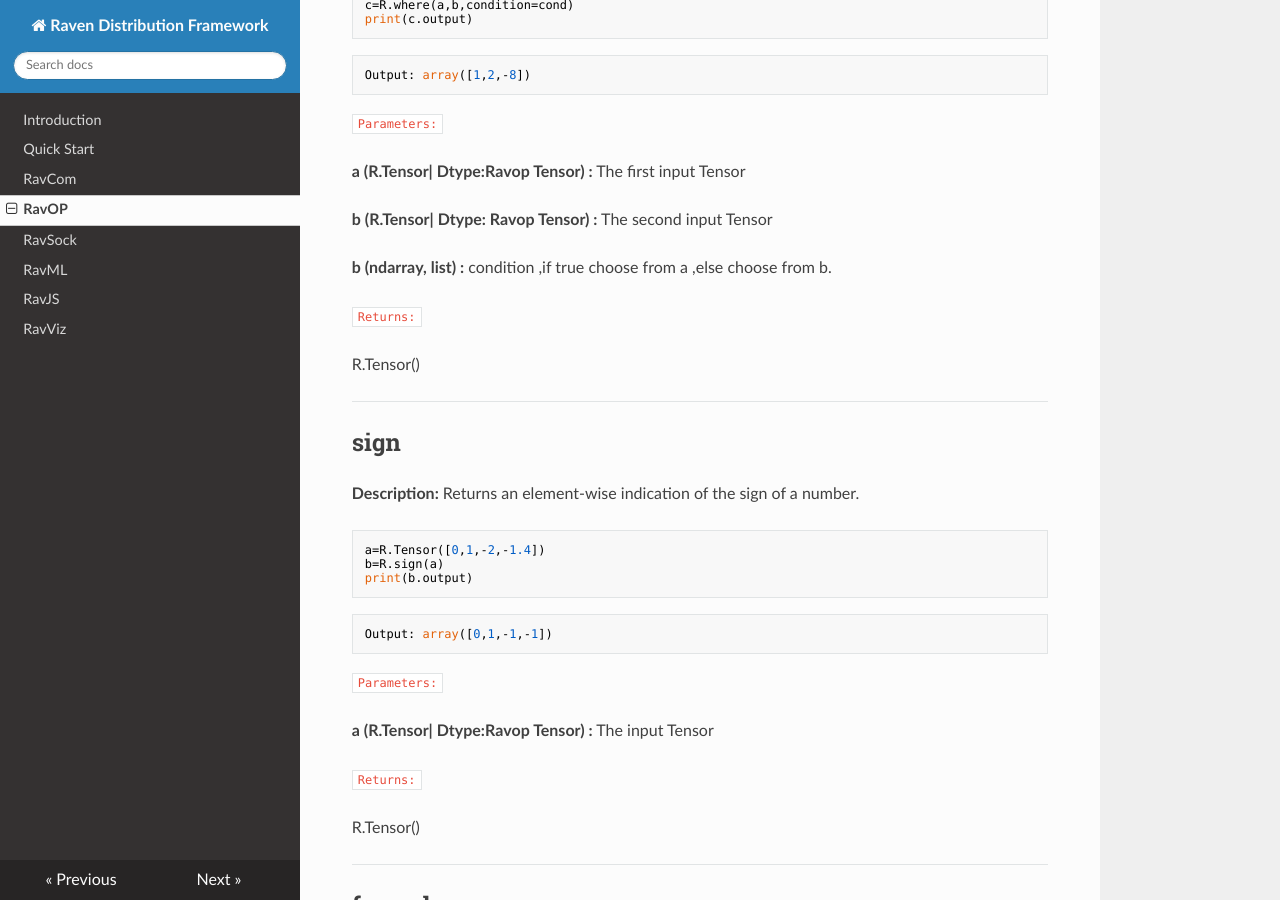
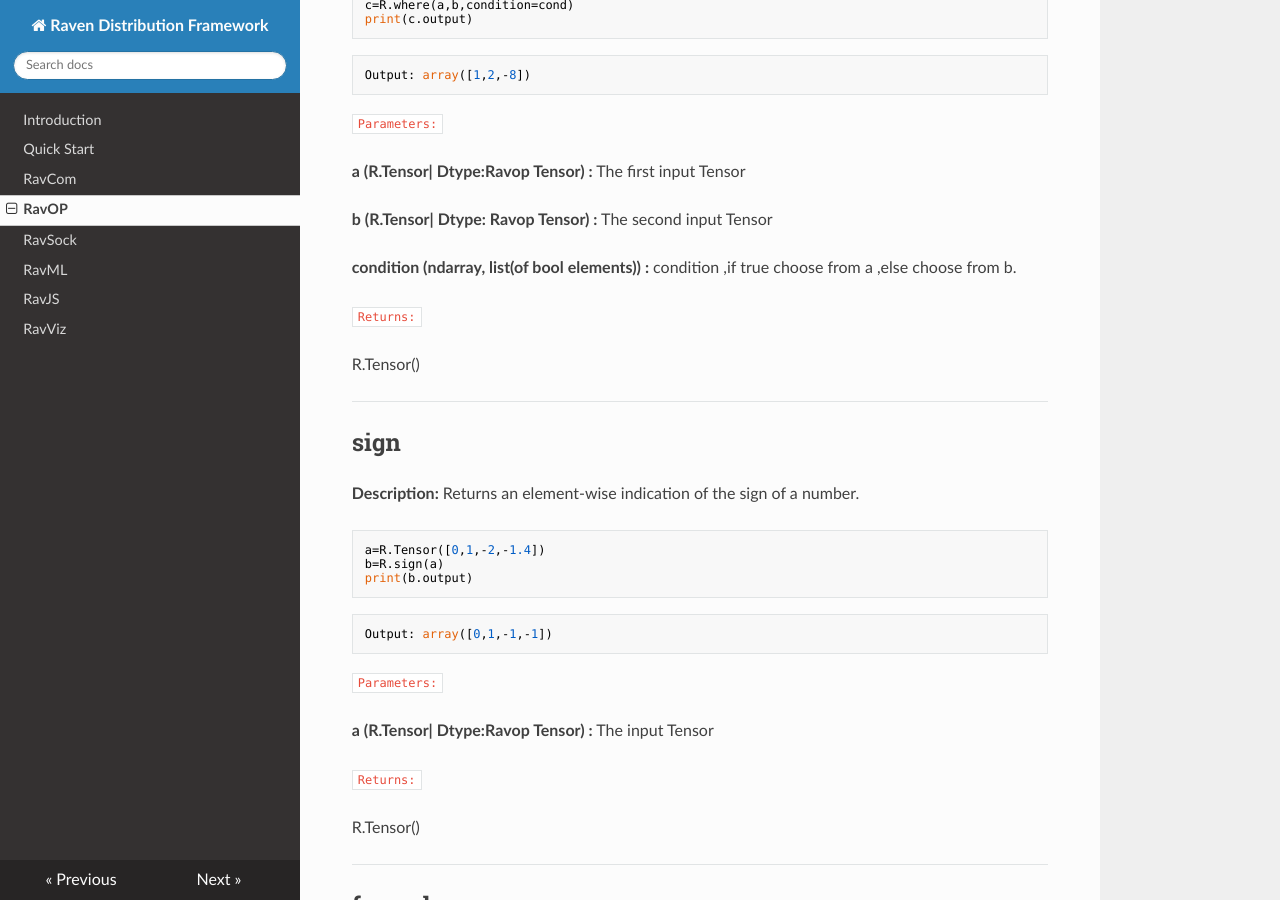
Before and after one commit to ravenprotocol/docs, an MkDocs documentation site: the page built from docs/ravop.md, in a window 1280 px wide and 900 px high, scrolled down 19885 px. Built offline with MkDocs 1.6.1, drawn with Linux system fonts in a browser that asks for light colours; nearby versions of some CDN libraries.

Commit message:
Update ravop.md

```diff
--- a/docs/ravop.md
+++ b/docs/ravop.md
@@ -895,7 +895,7 @@ print(c.output)
 
 **b (R.Tensor| Dtype: Ravop Tensor) :** The second input Tensor
 
-**b (ndarray, list) :** condition ,if true choose from a ,else choose from b.
+**condition (ndarray, list(of bool elements)) :** condition ,if true choose from a ,else choose from b.
 
 `Returns:`
 
```
